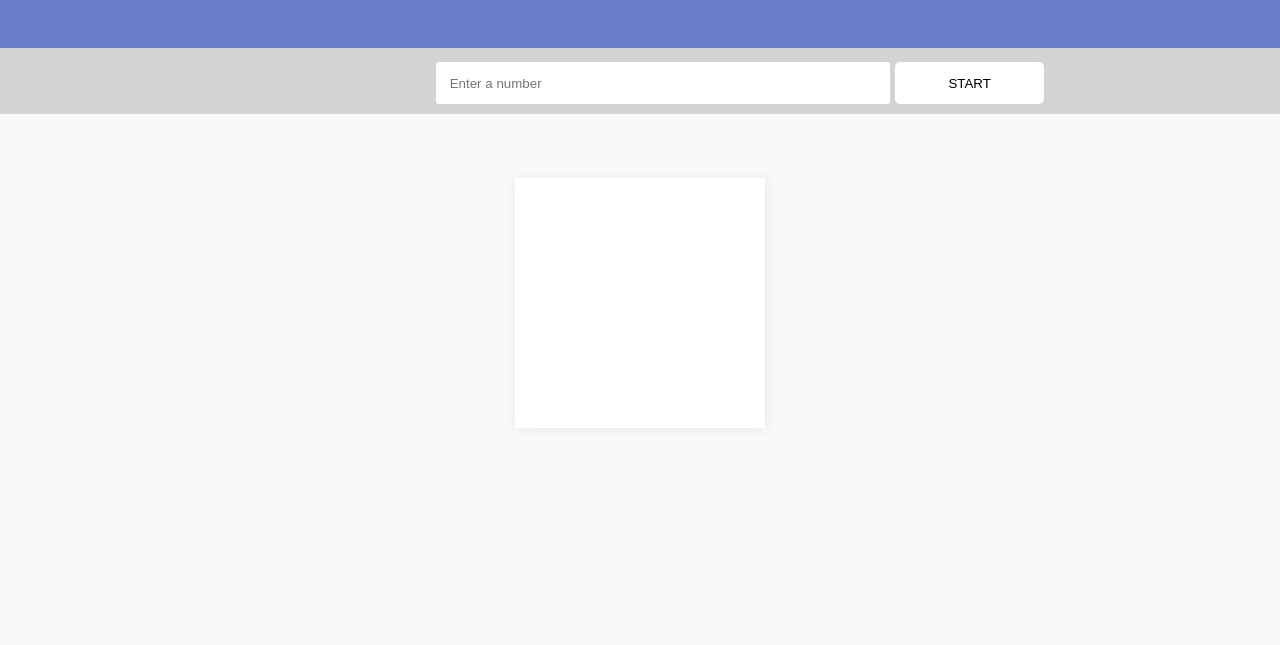
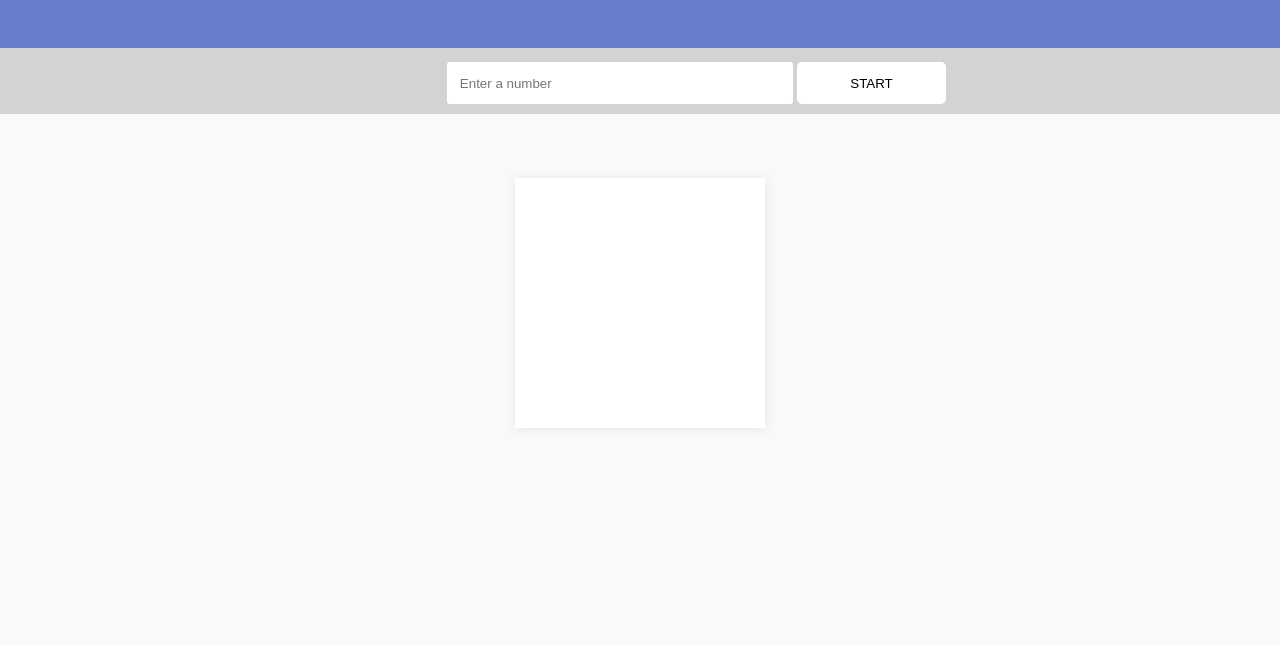
Before and after one commit to DHBuild002/countdown-timer, a plain HTML site: page index.html in a window 1280 px wide. Shown: the part 155-800 px from the top of the page. Drawn offline with Linux system fonts and the light colour scheme.

Commit message:
Applied more centering rules to search and start button

```diff
--- a/styles.css
+++ b/styles.css
@@ -33,7 +33,9 @@ input {
     border-style: none;
     outline: none;
     padding: 1em;
-	width: 100%;
+    position: relative;
+    right: 7%;
+    width: 75%;
     border: none;
     border-radius: 3px;
     cursor: pointer;
@@ -49,7 +51,7 @@ button {
     padding: 1em;
     width: 35%;
     position: relative;
-    right: 25%;
+    right: 48%;
     background-color: rgb(255, 255, 255);
     box-shadow: none;
     cursor: pointer;
```
Lines whose indentation alone changed are shown as unchanged.
